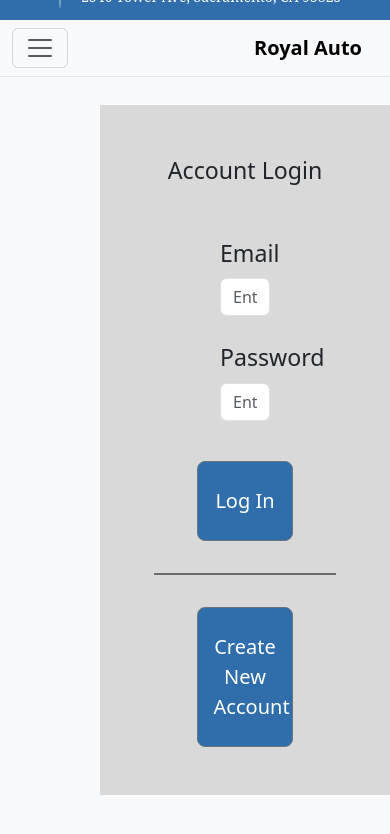
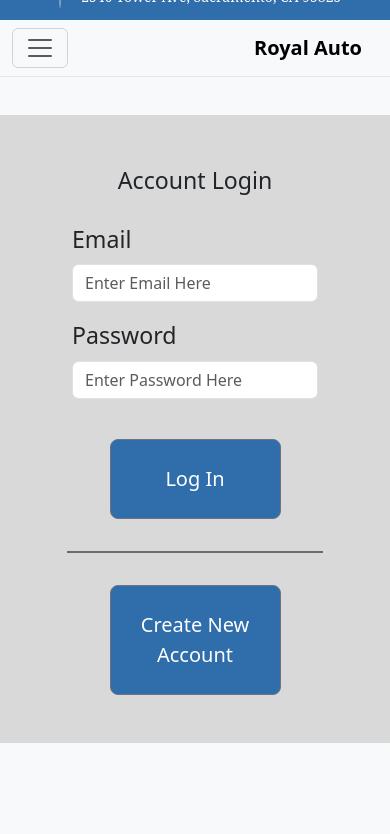
Before and after one commit to QuantumBits-CSUS-25-26/RoyalWebsite, a React (Create React App) app in the folder frontend/: page /login in a window 390 px wide. Shown: the top 834 px of the page. Built offline with nearby package versions, Linux system fonts and the light colour scheme.

Commit message:
RW-128 Modified customer login page to work on mobile

```diff
--- a/frontend/src/App.css
+++ b/frontend/src/App.css
@@ -474,7 +474,6 @@
 
 .customerLogin .content {
   height: 10vh;
-  margin-left: 100px;
 }
 
 .customerLogin .customerForm {
--- a/frontend/src/Pages/CustomerLogin.js
+++ b/frontend/src/Pages/CustomerLogin.js
@@ -71,7 +71,7 @@
           <Col md='5' sm='2'>
             <Form className='customerForm fs-3 p-4'>
               <div className=' my-4'>Account Login</div>
-              <FormGroup className='mx-5 px-5 my-5 text-start'>
+              <FormGroup className='mx-3vh px-5 my-5vh w-150 text-start'>
                 <Label for="email">Email</Label>
                 <Input
                   id="email"
@@ -82,7 +82,7 @@
                   onChange={(e) => setEmail(e.target.value)}
                 />
               </FormGroup>
-              <FormGroup className='mx-5 px-5 my-4 text-start'>
+              <FormGroup className='mx-3vh px-5 my-4vh w-150 text-start'>
                 <Label for="password">Password</Label>
                 <Input
                   id="password"
@@ -95,7 +95,7 @@
               </FormGroup>
               <Button
                 type="submit"
-                className='btn btn-lg my-4 py-4'
+                className='btn btn-lg my-4 py-4 w-50'
                 onClick={handleClickLogin}
               >
                   Log In
@@ -103,7 +103,7 @@
               <div className='border-top border-black border-2 border-opacity-50 w-75 mx-auto my-2'></div>
               <Button
                 type='btn'
-                className='btn btn-lg my-4 py-4'
+                className='btn btn-lg my-4 py-4 w-50'
                 onClick={handleClickNoAcc}
               >
                 Create New Account
```
